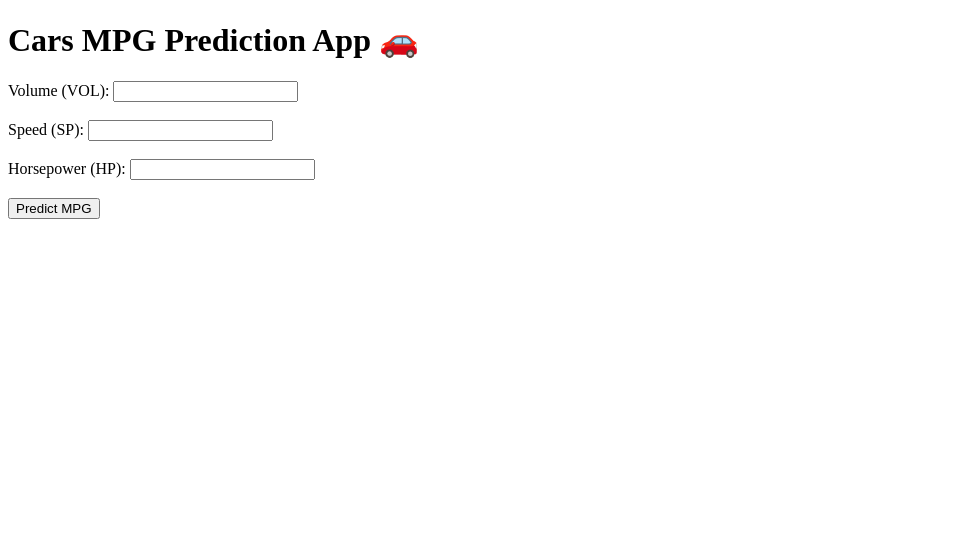
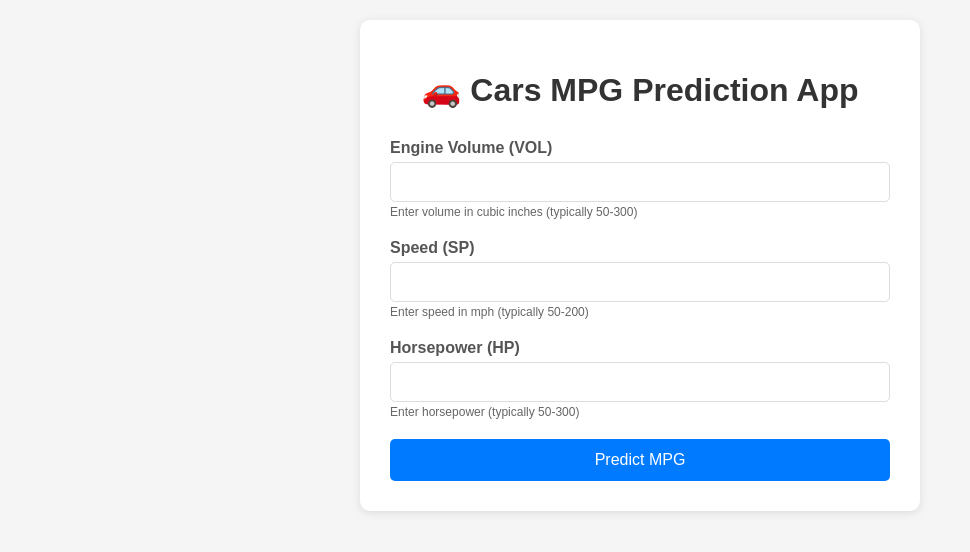
Before and after one commit to artiwagh55/MLcardata, a Flask app: page / in a window 1280 px wide. Shown: the top 552 px of the page, without its empty margins (0-970 px from the left). Run offline with Flask 3, Linux system fonts and the light colour scheme; parts of the project's set-up code (start-up, migrations or seed data) failed here and were passed over.

Commit message:
Fix Flask routes and HTML form

```diff
--- a/app.py
+++ b/app.py
@@ -1,23 +1,25 @@
+import os
 from flask import Flask, request, render_template
 import pickle
 import numpy as np
-import os
 
 app = Flask(__name__)
 
-# Load model
+# Load trained model
 model = pickle.load(open("cars_model.pkl", "rb"))
 
-@app.route("/", methods=["GET", "POST"])
+@app.route("/")
 def home():
-    prediction = None
-    if request.method == "POST":
-        vol = float(request.form['VOL'])
-        sp = float(request.form['SP'])
-        hp = float(request.form['HP'])
-        pred = model.predict([[vol, sp, hp]])
-        prediction = f"{pred[0]:.2f}"
-    return render_template("index.html", prediction=prediction)
+    return render_template("index.html")  # HTML form
+
+@app.route("/predict", methods=["POST"])
+def predict():
+    hp = float(request.form['HP'])
+    sp = float(request.form['SP'])
+    vol = float(request.form['VOL'])
+
+    prediction = model.predict([[vol, sp, hp]])
+    return render_template("index.html", prediction=f"{prediction[0]:.2f}")
 
 if __name__ == "__main__":
     port = int(os.environ.get("PORT", 10000))
--- a/templates/index.html
+++ b/templates/index.html
@@ -1,25 +1,137 @@
 <!DOCTYPE html>
-<html lang="en">
+<html>
 <head>
-    <meta charset="UTF-8">
     <title>Cars MPG Prediction</title>
+    <style>
+        * {
+            box-sizing: border-box;
+            font-family: Arial, sans-serif;
+        }
+
+        body {
+            max-width: 600px;
+            margin: 0 auto;
+            padding: 20px;
+            background-color: #f5f5f5;
+        }
+
+        .container {
+            background: white;
+            padding: 30px;
+            border-radius: 10px;
+            box-shadow: 0 2px 10px rgba(0,0,0,0.1);
+        }
+
+        h1 {
+            color: #333;
+            text-align: center;
+            margin-bottom: 30px;
+        }
+
+        .form-group {
+            margin-bottom: 20px;
+        }
+
+        label {
+            display: block;
+            margin-bottom: 5px;
+            font-weight: bold;
+            color: #555;
+        }
+
+        input[type="number"] {
+            width: 100%;
+            padding: 10px;
+            border: 1px solid #ddd;
+            border-radius: 5px;
+            font-size: 16px;
+        }
+
+        input[type="submit"] {
+            background: #007bff;
+            color: white;
+            border: none;
+            padding: 12px 24px;
+            border-radius: 5px;
+            font-size: 16px;
+            cursor: pointer;
+            width: 100%;
+            transition: background 0.3s;
+        }
+
+        input[type="submit"]:hover {
+            background: #0056b3;
+        }
+
+        .prediction-result {
+            margin-top: 30px;
+            padding: 20px;
+            background: #e7f7ff;
+            border-radius: 5px;
+            text-align: center;
+            border-left: 4px solid #007bff;
+        }
+
+        .prediction-value {
+            font-size: 24px;
+            color: #007bff;
+            font-weight: bold;
+        }
+
+        .input-hint {
+            font-size: 12px;
+            color: #666;
+            margin-top: 3px;
+        }
+    </style>
 </head>
 <body>
-    <h1>Cars MPG Prediction App 🚗</h1>
-    <form action="/predict" method="POST">
-        <label for="VOL">Volume (VOL):</label>
-        <input type="number" step="any" name="VOL" required><br><br>
+    <div class="container">
+        <h1>🚗 Cars MPG Prediction App</h1>
 
-        <label for="SP">Speed (SP):</label>
-        <input type="number" step="any" name="SP" required><br><br>
+        <form action="/predict" method="POST">
+            <div class="form-group">
+                <label for="VOL">Engine Volume (VOL)</label>
+                <input type="number" name="VOL" id="VOL" step="0.1" min="50" max="300" required>
+                <div class="input-hint">Enter volume in cubic inches (typically 50-300)</div>
+            </div>
 
-        <label for="HP">Horsepower (HP):</label>
-        <input type="number" step="any" name="HP" required><br><br>
+            <div class="form-group">
+                <label for="SP">Speed (SP)</label>
+                <input type="number" name="SP" id="SP" min="50" max="200" required>
+                <div class="input-hint">Enter speed in mph (typically 50-200)</div>
+            </div>
 
-        <button type="submit">Predict MPG</button>
-    </form>
-    {% if prediction %}
-        <h2>Predicted MPG: {{ prediction }}</h2>
-    {% endif %}
+            <div class="form-group">
+                <label for="HP">Horsepower (HP)</label>
+                <input type="number" name="HP" id="HP" min="50" max="300" required>
+                <div class="input-hint">Enter horsepower (typically 50-300)</div>
+            </div>
+
+            <input type="submit" value="Predict MPG">
+        </form>
+
+        {% if prediction %}
+        <div class="prediction-result">
+            <h3>Predicted Fuel Efficiency:</h3>
+            <div class="prediction-value">{{ prediction }} MPG</div>
+            <p>Miles Per Gallon</p>
+        </div>
+        {% endif %}
+    </div>
+
+    <script>
+        // Optional: Add some client-side validation
+        document.querySelector('form').addEventListener('submit', function(e) {
+            const vol = document.getElementById('VOL').value;
+            const sp = document.getElementById('SP').value;
+            const hp = document.getElementById('HP').value;
+
+            if (vol <= 0 || sp <= 0 || hp <= 0) {
+                alert('Please enter positive values for all fields');
+                e.preventDefault();
+            }
+        });
+    </script>
 </body>
 </html>
```
